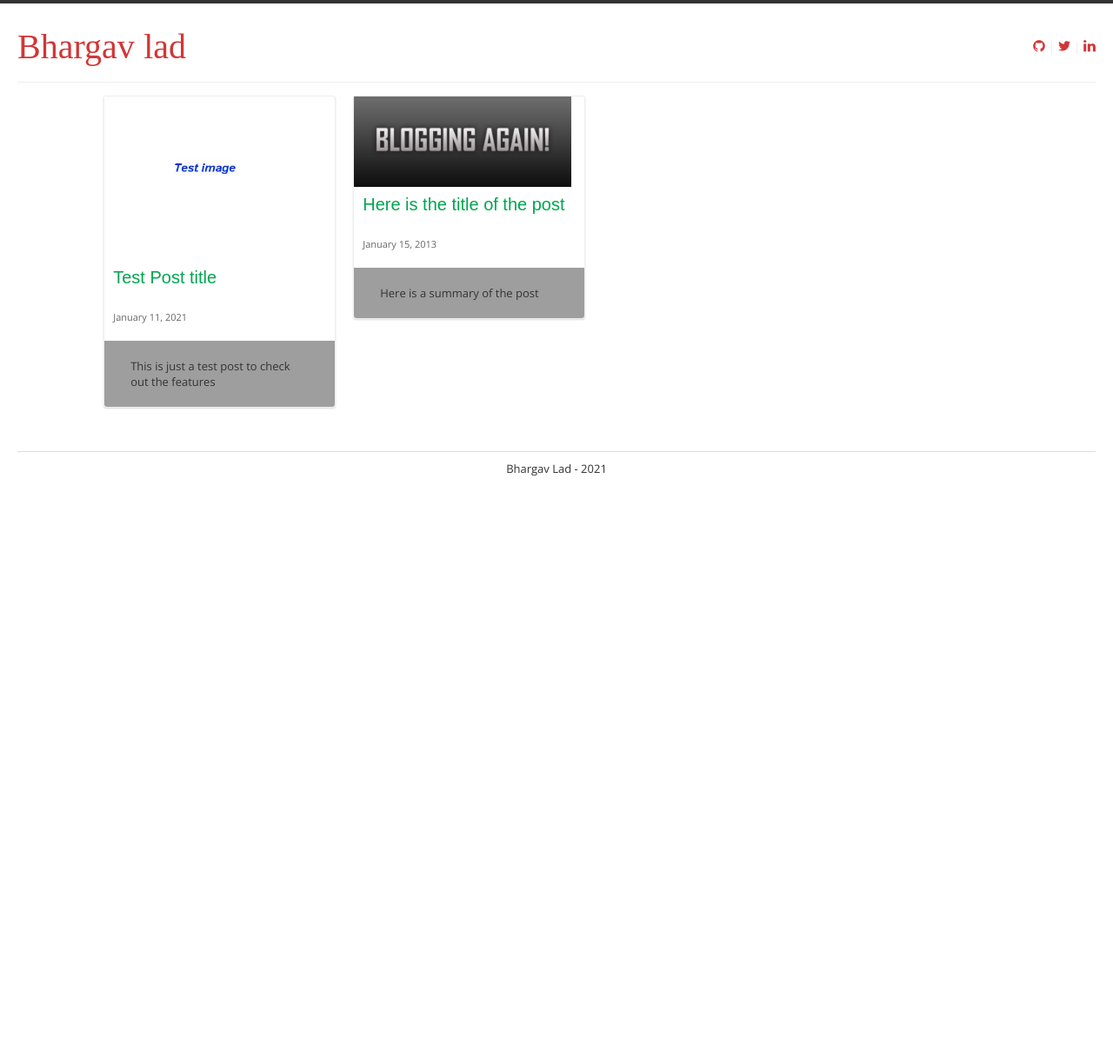
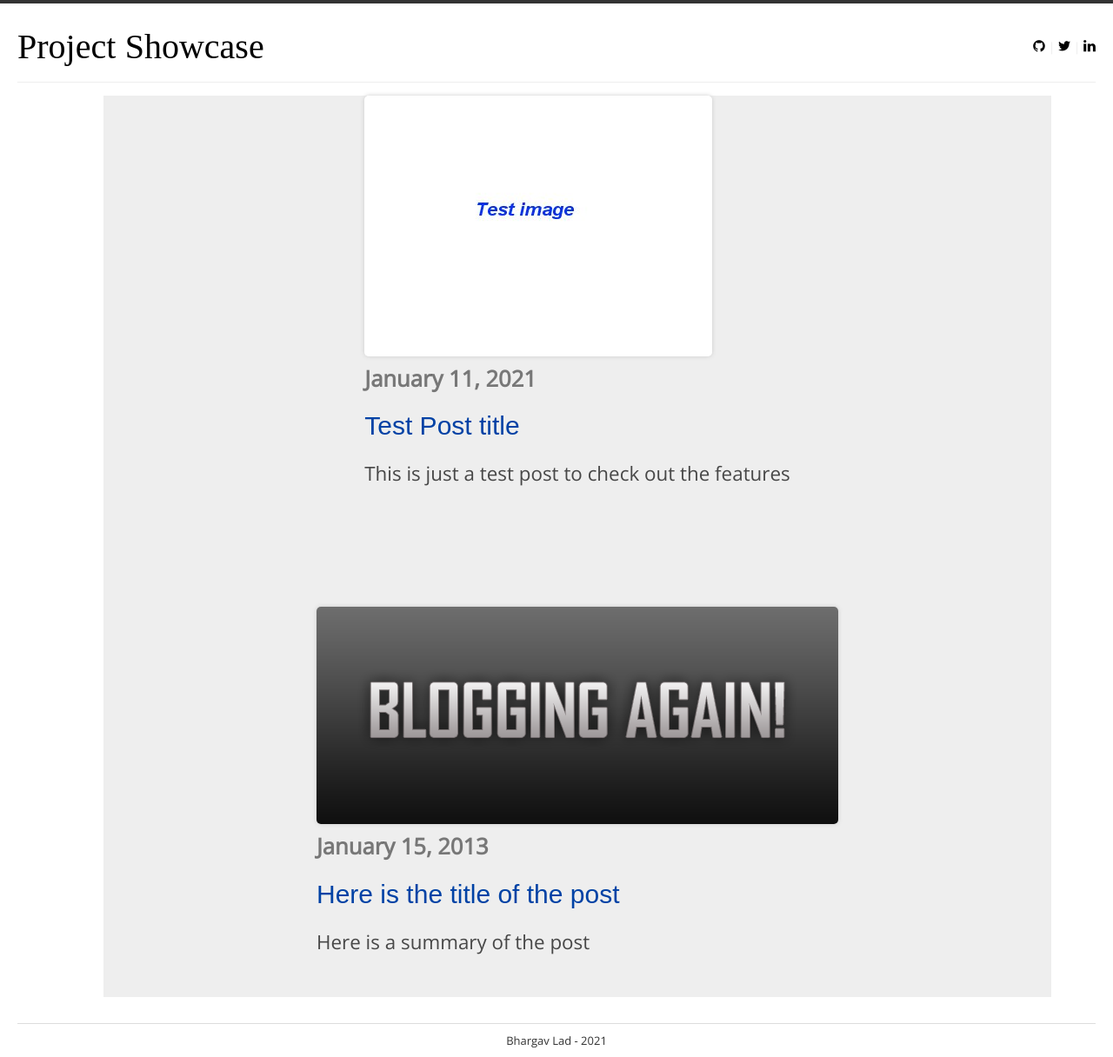
Before and after one commit to isbhargav/showcase, a Jekyll site: the page built from index.html, in a window 1280 px wide. Shown: the whole page at 87% size. Built offline with Jekyll 4.4.1, drawn with Linux system fonts in a browser that asks for light colours; some web fonts are replaced; before the commit the page ends 900 px from its top, so only the background shows below that; grey boxes are pictures that could not be loaded.

Commit message:
made changes done

```diff
--- a/_includes/header.html
+++ b/_includes/header.html
@@ -1,6 +1,6 @@
 <div id='heading'>
-				<div id='logo'><a href='{{site.url}}'>{{site.first_name}}</a> <a href='{{site.url}}' id='logo_docs'>
-			{{site.last_name}}</a></div>
+				<div id='logo'><a href='{{site.url}}'>Project</a> <a href='{{site.url}}' id='logo_docs'>
+			Showcase</a></div>
 			<div id='links'>
 				<a href='https://github.com/{{site.github}}' >
 					<span class="icon-github" ></span>
--- a/_layouts/blog-home.html
+++ b/_layouts/blog-home.html
@@ -38,21 +38,27 @@
 		</div>
 		<div id='content'>
 			<div id='posts'>
-				<ul>
+
 					{% for post in site.categories.blog %}
-						<li class='post'>
+						<div class='post'>
+
 							{% if post.image %}
-								<a href='{{site.baseurl}}{{post.url}}'><img class='post-image' src="{{site.baseurl}}{{post.image}}" /></a>
+							<div class='post-image'>
+								<a href='{{site.baseurl}}{{post.url}}'><img src="{{site.baseurl}}{{post.image}}" /></a>
+							</div>
 							{% endif %}
+
 							<div class="postcontent">
-					<a href='{{site.baseurl}}{{post.url}}'><h1 class='post-title'>{{post.title}}</h1></a>
-								<div class='post-date'>{{ post.date | date: "%B %d, %Y"}}</div>
 
-								<div class='post-content'>{{post.summary}}</div>
+								<div class='post-date'><span>{{ post.date | date: "%B %d, %Y"}}</span></div>
+								<a href='{{site.baseurl}}{{post.url}}' class='post-title'>
+									<h1 >{{post.title}}</h1>
+								</a>
+
+								<div class='post-content'><p>{{post.summary}}<p></div>
 							</div>
-						</li>
+						</div>
 					{% endfor %}
-				</ul>
 			</div>
 			<div style='clear:both'></div>
 		</div>
--- a/css/main.css
+++ b/css/main.css
@@ -45,7 +45,7 @@ a {
 /*
 	color: rgba(80, 160, 228);
 	font-size: 100%;*/
-	color: #00A550;
+	color: #0042a5;
 	text-decoration: none;
 }
 
@@ -89,12 +89,12 @@ h1 {
 }
 
 #links a {
-	color: #D23636;
+	color: #000000;
 }
 
 #logo a {
     font-size: 40px;
-    color: #D23636;
+    color: #000000;
     text-decoration: none;
     font-family: "Doppio One";
 }
@@ -126,56 +126,79 @@ h1 {
 	font-size: 13px;
 	background: #fff;
 }
+/* #posts a{
+	display: block;
+	font-size: 1.5rem;
+	font-weight: normal;
 
-#posts ul {
+} */
+#posts {
 	list-style:none;
-	margin: auto;
-	padding: 0px;
+	display: flex;
+	justify-content: center;
+	gap:10vh;
+	flex-wrap: wrap;
+	width: 100%;
+	background-color: #eee;
+	padding: 0 1.5rem;
+
+	/* margin: auto;
+	padding: 0px; */
 }
 
-#posts ul li {
-	margin: 0px 20px 20px 0px;
-	width: 250px;
-	float: left;
-	border-radius: 3px;
-    //padding: 10px;
-    border: 1px solid #eee;
-    background: #fff;
-    background: none repeat scroll 0% 0% #FFF;
-border-radius: 3px;
-box-shadow: 0px 1px 2px rgba(0, 0, 0, 0.15);
+#post {
+	box-shadow: 0 3px 6px rgba(149,157,165,0.15) !important;
+	border-radius: 4px !important;
+	width: 100%;
+	max-width: 98rem;
+	padding: 5rem;
+	background: #fff;
+	box-shadow: 0 1.4rem 8rem rgba(0, 0, 0,.2);
+	border: 1px #e1e4e8 solid;
+	display: flex;
+	align-items: center;
+	border-radius: 0.8rem;
+
 }
+/* .post-title {
 
-#posts ul li img {
-	//width: 95%;
-}
 
-.post-title {
-	margin: 0px 0px 8px 0px;
-	line-height: 20px;
-	font-size: 20px;padding: 10px;
 }
 
 .post-image{
-	width: 250px;
-	box-shadow: 0 0px 0px #cccccc;
-	border-radius: 0px;
-    	//margin: 10px 0px 10px 0px;
+
+/* min-width: 35rem;
+max-width: 35rem;
+height: 30rem;
+transform: translateX(-8rem);
+position: relative; */
+}
+.post-image img{
+	/* width: 100%;
+	height: 100%;
+	object-fit: cover;
+	display: block;
+	border-radius: 0.8rem; */
 }
 
-.post-date {
-	font-size: 11px;
-	color: #666;padding: 10px;
+.post-date span{
+	/* font-size: 11px;
+	color: #666;padding: 10px; */
+	display: block;
+	color: rgba(0, 0, 0,.5);
+	font-size: 1.6rem;
+	font-weight: 600;
+	margin: 0.5rem 0;
+
+
 }
 
 .post-content {
-	margin-top: 10px;
-	font-size: 13px;
 
-	padding: 20px 30px;
-	background: url('http://wpexplorer-demos.com/fabulous/wp-content/themes/wpex-fabulous/images/entry-meta-shadow.png') no-repeat scroll center top #FBFBFB;
-	border-radius: 0px 0px 3px 3px;
-}
+	margin-bottom: 3rem;
+	font-size: 1.4rem;
+	color: rgba(0, 0, 0,.7);
+} */
 
 #side-bar {
 background: #fff;
```
